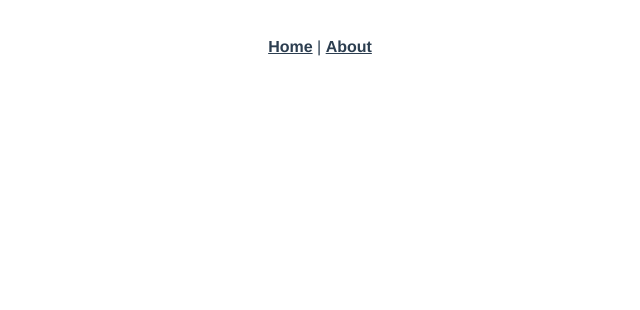
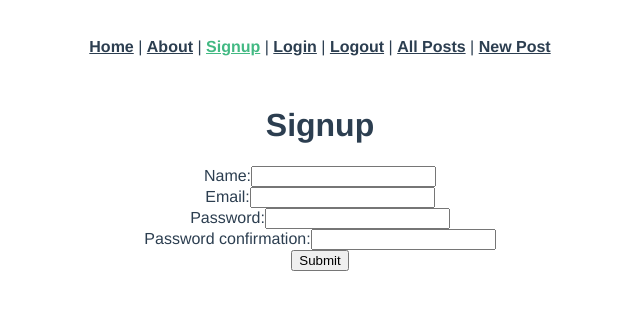
Before and after one commit to nikmck22/blog-front-end, a Vue app: page /signup in a window 1280 px wide. Shown: the top 310 px of the page, without its empty margins (320-960 px from the left). Built offline with nearby package versions, Linux system fonts and the light colour scheme.

Commit message:
create new, index, show, signup, logout, login pages

```diff
--- a/package.json
+++ b/package.json
@@ -7,6 +7,7 @@
     "build": "vue-cli-service build"
   },
   "dependencies": {
+    "axios": "^0.19.2",
     "core-js": "^3.6.4",
     "vue": "^2.6.11",
     "vue-router": "^3.1.6"
--- a/src/App.vue
+++ b/src/App.vue
@@ -2,7 +2,13 @@
   <div id="app">
     <div id="nav">
       <router-link to="/">Home</router-link> |
-      <router-link to="/about">About</router-link>
+      <router-link to="/about">About</router-link> |
+      <router-link to="/signup">Signup</router-link> |
+      <router-link to="/login">Login</router-link> |
+      <router-link to="/logout">Logout</router-link> |
+      <router-link to="/PostsIndex">All Posts</router-link> |
+      <router-link to="/PostsNew">New Post</router-link>
+
     </div>
     <router-view/>
   </div>
--- a/src/main.js
+++ b/src/main.js
@@ -1,6 +1,15 @@
 import Vue from 'vue'
 import App from './App.vue'
 import router from './router'
+import axios from "axios";
+
+axios.defaults.baseURL =
+  process.env.NODE_ENV === "development" ? "http://localhost:3000" : "/";
+
+  var jwt = localStorage.getItem("jwt");
+if (jwt) {
+  axios.defaults.headers.common["Authorization"] = "Bearer " + jwt;
+}
 
 Vue.config.productionTip = false
 
--- a/src/router/index.js
+++ b/src/router/index.js
@@ -1,6 +1,12 @@
 import Vue from 'vue'
 import VueRouter from 'vue-router'
 import Home from '../views/Home.vue'
+import Signup from "../views/Signup.vue";
+import Login from "../views/Login.vue";
+import Logout from "../views/Logout.vue";
+import PostsIndex from "../views/PostsIndex.vue";
+import PostsNew from "../views/PostsNew.vue";
+import PostsShow from "../views/PostsShow.vue";
 
 Vue.use(VueRouter)
 
@@ -11,12 +17,41 @@ Vue.use(VueRouter)
     component: Home
   },
   {
+    path: "/signup",
+    name: "signup",
+    component: Signup
+},
+  {
     path: '/about',
     name: 'About',
     // route level code-splitting
     // this generates a separate chunk (about.[hash].js) for this route
     // which is lazy-loaded when the route is visited.
     component: () => import(/* webpackChunkName: "about" */ '../views/About.vue')
+  },
+  { path: "/login",
+    name: "login",
+    component: Login
+},
+  {
+    path: "/logout",
+    name: "logout",
+    component: Logout
+  },
+  {
+    path: "/PostsIndex",
+    name: "PostsIndex",
+    component: PostsIndex
+  },
+  {
+    path: "/PostsNew",
+    name: "PostsNew",
+    component: PostsNew
+  },
+  {
+    path: "/PostsShow/:id",
+    name: "PostsShow",
+    component: PostsShow
   }
 ]
 
--- a/src/views/Home.vue
+++ b/src/views/Home.vue
@@ -1,18 +1,20 @@
 <template>
   <div class="home">
-    <img alt="Vue logo" src="../assets/logo.png">
-    <HelloWorld msg="Welcome to Your Vue.js App"/>
+    <h1>{{ message }}</h1>
   </div>
 </template>
 
+<style>
+</style>
+
 <script>
-// @ is an alias to /src
-import HelloWorld from '@/components/HelloWorld.vue'
-
 export default {
-  name: 'Home',
-  components: {
-    HelloWorld
-  }
-}
+  data: function() {
+    return {
+      message: "Welcome to Vue.js!"
+    };
+  },
+  created: function() {},
+  methods: {}
+};
 </script>
--- /dev/null
+++ b/src/views/Login.vue
@@ -0,0 +1,56 @@
+<template>
+  <div class="login">
+    <div class="container">
+      <form v-on:submit.prevent="submit()">
+        <h1>Login</h1>
+        <ul>
+          <li class="text-danger" v-for="error in errors">{{ error }}</li>
+        </ul>
+        <div class="form-group">
+          <label>Email:</label>
+          <input type="email" class="form-control" v-model="email">
+        </div>
+        <div class="form-group">
+          <label>Password:</label>
+          <input type="password" class="form-control" v-model="password">
+        </div>
+        <input type="submit" class="btn btn-primary" value="Submit">
+      </form>
+    </div>
+  </div>
+</template>
+
+<script>
+import axios from "axios";
+
+export default {
+  data: function() {
+    return {
+      email: "",
+      password: "",
+      errors: []
+    };
+  },
+  methods: {
+    submit: function() {
+      var params = {
+        email: this.email,
+        password: this.password
+      };
+      axios
+        .post("/api/sessions", params)
+        .then(response => {
+          axios.defaults.headers.common["Authorization"] =
+            "Bearer " + response.data.jwt;
+          localStorage.setItem("jwt", response.data.jwt);
+          this.$router.push("/");
+        })
+        .catch(error => {
+          this.errors = ["Invalid email or password."];
+          this.email = "";
+          this.password = "";
+        });
+    }
+  }
+};
+</script>
--- /dev/null
+++ b/src/views/Logout.vue
@@ -0,0 +1,16 @@
+<template>
+  <div class="logout">
+  </div>
+</template>
+
+<script>
+import axios from "axios";
+
+export default {
+  created: function() {
+    delete axios.defaults.headers.common["Authorization"];
+    localStorage.removeItem("jwt");
+    this.$router.push("/");
+  }
+};
+</script>
--- /dev/null
+++ b/src/views/PostsIndex.vue
@@ -0,0 +1,35 @@
+<template>
+  <div class="home">
+    <h1>{{ message }}</h1>
+    <h4>This is the Posts Index page</h4>
+      <div v-for="post in posts">
+        <p>{{ post.id }} - Title: {{ post.title }}</p>
+        <p>{{ post.body }}</p>
+        <p>{{ post.image }}</p>
+      </div>
+  </div>
+</template>
+
+<style>
+</style>
+
+<script>
+import axios from "axios";
+
+export default {
+  data: function() {
+    return {
+      message: "Welcome to Vue.js!",
+      posts: []
+    };
+  },
+  created: function() {
+    axios.get("/api/posts").then(response => {
+      console.log(response.data);
+      this.posts = response.data;
+    }
+    );
+  },
+  methods: {}
+};
+</script>
--- /dev/null
+++ b/src/views/PostsNew.vue
@@ -0,0 +1,61 @@
+<template>
+  <div class="PostsNew">
+    <div class="container">
+      <form v-on:submit.prevent="submit()">
+        <h1>Add a New Post</h1>
+        <ul>
+          <li class="text-danger" v-for="error in errors">{{ error }}</li>
+        </ul>
+        <div class="form-group">
+          <label>Title:</label>
+          <input type="text" class="form-control" v-model="title">
+        </div>
+        <div class="form-group">
+          <label>Body:</label>
+          <input type="text" class="form-control" v-model="body">
+        </div>
+        <div class="form-group">
+          <label>Image:</label>
+          <input type="text" class="form-control" v-model="image">
+        </div>
+        <!-- <div class="form-group">
+          <label>Password confirmation:</label>
+          <input type="text" class="form-control" v-model="passwordConfirmation">
+        </div> -->
+        <input type="submit" class="btn btn-primary" value="Submit">
+      </form>
+    </div>
+  </div>
+</template>
+
+<script>
+import axios from "axios";
+
+export default {
+  data: function() {
+    return {
+      title: "",
+      body: "",
+      image: "",
+      errors: []
+    };
+  },
+  methods: {
+    submit: function() {
+      var params = {
+        title: this.title,
+        body: this.body,
+        image: this.image
+      };
+      axios
+        .post("/api/posts", params)
+        .then(response => {
+          this.$router.push("/posts");
+        })
+        .catch(error => {
+          this.errors = error.response.data.errors;
+        });
+    }
+  }
+};
+</script>
--- /dev/null
+++ b/src/views/PostsShow.vue
@@ -0,0 +1,28 @@
+<template>
+  <div class="PostsShow">
+    <h1>{{ message }}</h1>
+  </div>
+</template>
+
+<style>
+</style>
+
+<script>
+import axios from "axios";
+
+export default {
+  data: function() {
+    return {
+      message: "Welcome to Vue.js!",
+      post: {}
+    };
+  },
+  created: function() {
+    axios.get('/api/posts' + this.$route.params.id).then(response => {
+      console.log(response.data);
+      this.post = response.data;
+    })
+  },
+  methods: {}
+};
+</script>
--- /dev/null
+++ b/src/views/Signup.vue
@@ -0,0 +1,63 @@
+<template>
+  <div class="signup">
+    <div class="container">
+      <form v-on:submit.prevent="submit()">
+        <h1>Signup</h1>
+        <ul>
+          <li class="text-danger" v-for="error in errors">{{ error }}</li>
+        </ul>
+        <div class="form-group">
+          <label>Name:</label>
+          <input type="text" class="form-control" v-model="name">
+        </div>
+        <div class="form-group">
+          <label>Email:</label>
+          <input type="email" class="form-control" v-model="email">
+        </div>
+        <div class="form-group">
+          <label>Password:</label>
+          <input type="password" class="form-control" v-model="password">
+        </div>
+        <div class="form-group">
+          <label>Password confirmation:</label>
+          <input type="password" class="form-control" v-model="passwordConfirmation">
+        </div>
+        <input type="submit" class="btn btn-primary" value="Submit">
+      </form>
+    </div>
+  </div>
+</template>
+
+<script>
+import axios from "axios";
+
+export default {
+  data: function() {
+    return {
+      name: "",
+      email: "",
+      password: "",
+      passwordConfirmation: "",
+      errors: []
+    };
+  },
+  methods: {
+    submit: function() {
+      var params = {
+        name: this.name,
+        email: this.email,
+        password: this.password,
+        password_confirmation: this.passwordConfirmation
+      };
+      axios
+        .post("/api/users", params)
+        .then(response => {
+          this.$router.push("/login");
+        })
+        .catch(error => {
+          this.errors = error.response.data.errors;
+        });
+    }
+  }
+};
+</script>
```
Also changed, not shown: 1 other file (tests, documents, lock files or other folders).
